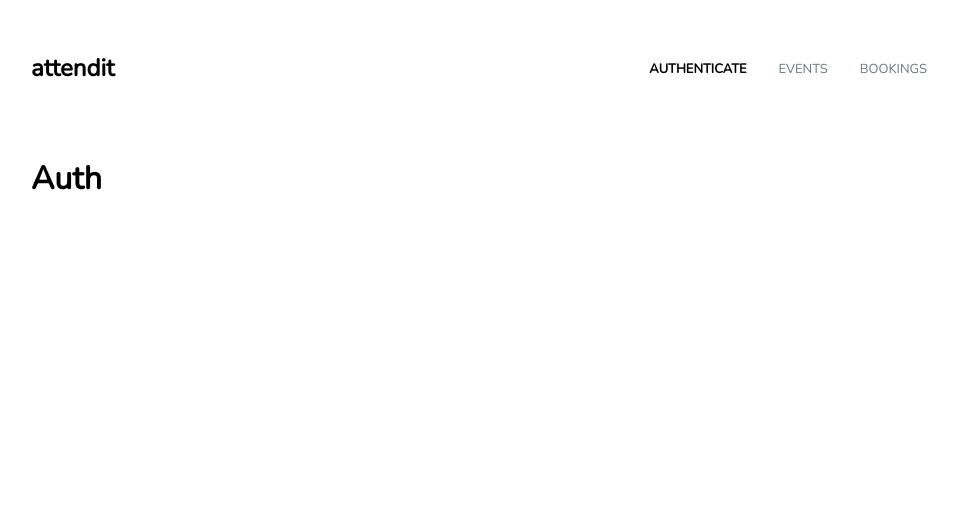
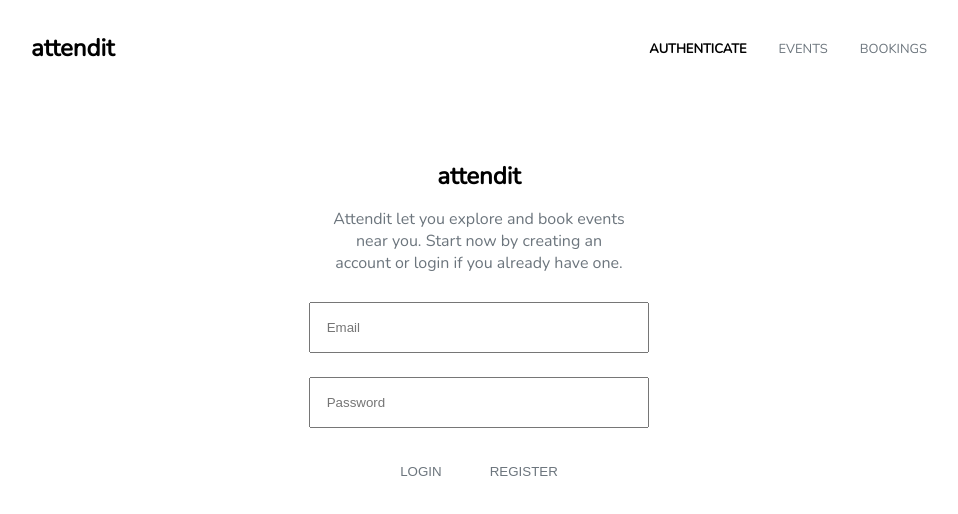
Before and after one commit to YoussefRaafatNasry/attendit, a React (Create React App) app in the folder client/: page /auth in a window 1280 px wide. Shown: the top 514 px of the page, without its empty margins (161-1119 px from the left). Built offline with nearby package versions, Linux system fonts and the light colour scheme.

Commit message:
[CLIENT] Create Auth Form UI

```diff
--- a/client/src/pages/Auth.tsx
+++ b/client/src/pages/Auth.tsx
@@ -2,6 +2,31 @@ import React, { Component } from "react";
 
 export default class AuthPage extends Component {
   render() {
-    return <h1>Auth</h1>;
+    return (
+      <form className="auth-form">
+        <h2>attendit</h2>
+        <p className="auth-form__header">
+          Attendit let you explore and book events near you. Start now by
+          creating an account or login if you already have one.
+        </p>
+        <input
+          className="auth-form__input"
+          id="email"
+          type="email"
+          placeholder="Email"
+        />
+        <input
+          className="auth-form__input"
+          id="password"
+          type="password"
+          placeholder="Password"
+        />
+
+        <div className="auth-form__buttons">
+          <button>Login</button>
+          <button>Register</button>
+        </div>
+      </form>
+    );
   }
 }
--- a/client/src/styles/base/_reset.scss
+++ b/client/src/styles/base/_reset.scss
@@ -2,3 +2,17 @@ body {
   margin: 0;
   padding: 0 15vw;
 }
+
+main {
+  display: flex;
+  justify-content: center;
+}
+
+h1,
+h2,
+h3,
+h4,
+h5,
+h6 {
+  margin: 0;
+}
--- /dev/null
+++ b/client/src/styles/components/_auth-form.scss
@@ -0,0 +1,41 @@
+.auth-form {
+  width: 34%;
+  display: flex;
+  flex-direction: column;
+  align-items: center;
+  margin-top: 64px;
+
+  &__header {
+    color: $gray;
+    text-align: center;
+  }
+
+  &__input {
+    width: 100%;
+    margin: 12px;
+    padding: 16px;
+    outline-color: black;
+  }
+
+  &__buttons {
+    display: flex;
+
+    button {
+      background: transparent;
+      border: none;
+      outline: none;
+      margin: 16px;
+      padding: 8px;
+      text-transform: uppercase;
+      color: $gray;
+      transition: color 0.5s;
+      cursor: pointer;
+
+      &:active,
+      &:hover {
+        color: black;
+        font-weight: bold;
+      }
+    }
+  }
+}
--- a/client/src/styles/main.scss
+++ b/client/src/styles/main.scss
@@ -6,3 +6,4 @@
 @import "base/typography";
 
 @import "components/navbar";
+@import "components/auth-form";
```
